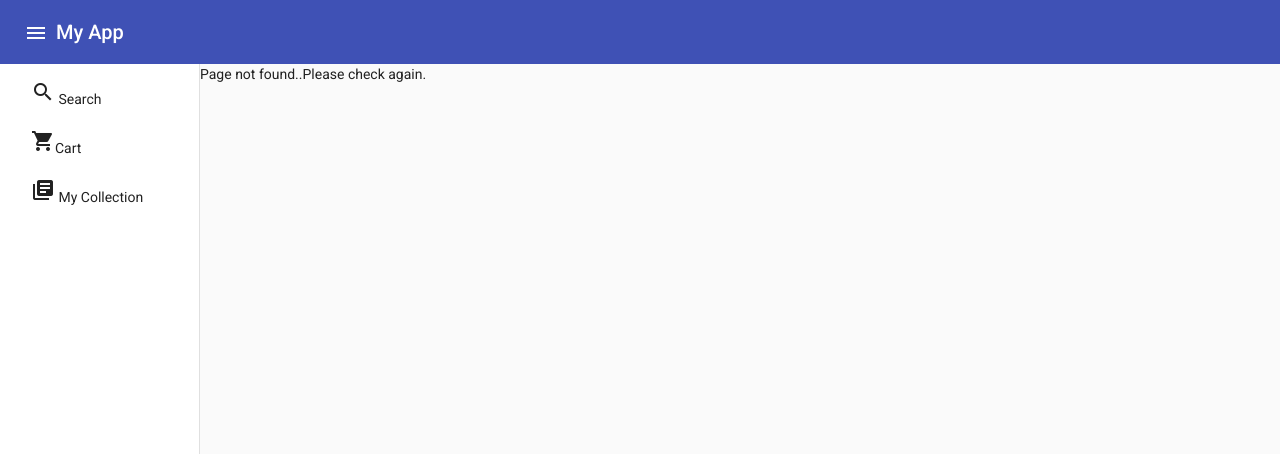
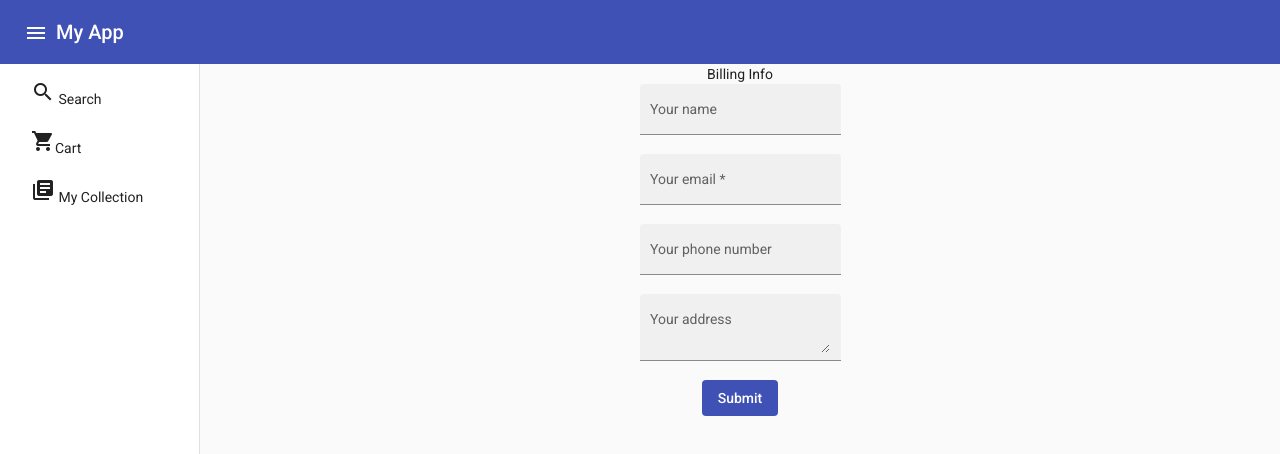
Before and after one commit to csureshpkglobal/store, an Angular app: page /billingpage in a window 1280 px wide. Before the commit this address had no page. Shown: the top 454 px of the page. Built offline with nearby package versions, Linux system fonts and the light colour scheme.

Commit message:
Implemented billing page and integrated with buy now and proceed to purchase.

```diff
--- a/src/app/app-routing.module.ts
+++ b/src/app/app-routing.module.ts
@@ -1,5 +1,6 @@
 import { NgModule } from '@angular/core';
 import { RouterModule, Routes } from '@angular/router';
+import { BillingPageComponent } from './billing-page/billing-page.component';
 import { BookDetailsComponent } from './book-details/book-details.component';
 import { CartComponent } from './cart/cart.component';
 import { MycollectionComponent } from './mycollection/mycollection.component';
@@ -12,6 +13,7 @@ const routes: Routes = [
   { path: 'cart', component: CartComponent },
   { path: 'mycollection', component: MycollectionComponent },
   { path: 'bookdetails', component: BookDetailsComponent },
+  { path: 'billingpage', component: BillingPageComponent },
   { path: '**', component: PageNotFoundComponent },
 ];
 
@@ -24,5 +26,6 @@ export const routingComponents = [
   SearchComponent,
   CartComponent,
   MycollectionComponent,
+  BillingPageComponent,
   PageNotFoundComponent,
 ];
--- a/src/app/app.module.ts
+++ b/src/app/app.module.ts
@@ -10,9 +10,10 @@ import { MaterialModule } from './material/material.module';
 import { FormsModule } from '@angular/forms';
 import { BookDetailsComponent } from './book-details/book-details.component';
 import { CartService } from './cart.service';
+import { BillingPageComponent } from './billing-page/billing-page.component';
 
 @NgModule({
-  declarations: [AppComponent, routingComponents, BookDetailsComponent],
+  declarations: [AppComponent, routingComponents, BookDetailsComponent, BillingPageComponent],
   imports: [
     BrowserModule,
     AppRoutingModule,
--- /dev/null
+++ b/src/app/billing-page/billing-page.component.css
@@ -0,0 +1,5 @@
+#billingForm {
+  display: flex;
+  flex-direction: column;
+  align-items: center;
+}
--- /dev/null
+++ b/src/app/billing-page/billing-page.component.html
@@ -0,0 +1,22 @@
+<form id="billingForm" #f="ngForm" (ngSubmit)="onSubmit(f)">
+  <mat-label>Billing Info</mat-label>
+  <mat-form-field appearance="fill">
+    <mat-label>Your name</mat-label>
+    <input matInput />
+  </mat-form-field>
+  <mat-form-field appearance="fill">
+    <mat-label>Your email</mat-label>
+    <input matInput placeholder="pk@example.com" required />
+    <!-- <mat-error *ngIf="email.invalid">{{ getErrorMessage() }}</mat-error> -->
+  </mat-form-field>
+
+  <mat-form-field appearance="fill">
+    <mat-label>Your phone number</mat-label>
+    <input matInput />
+  </mat-form-field>
+  <mat-form-field appearance="fill">
+    <mat-label>Your address</mat-label>
+    <textarea matInput></textarea>
+  </mat-form-field>
+  <button color="primary" mat-flat-button [disabled]="!isValid">Submit</button>
+</form>
--- /dev/null
+++ b/src/app/billing-page/billing-page.component.ts
@@ -0,0 +1,16 @@
+import { Component, OnInit } from '@angular/core';
+import { NgForm } from '@angular/forms';
+
+@Component({
+  selector: 'app-billing-page',
+  templateUrl: './billing-page.component.html',
+  styleUrls: ['./billing-page.component.css'],
+})
+export class BillingPageComponent implements OnInit {
+  constructor() {}
+  isValid = true;
+  ngOnInit(): void {}
+  onSubmit(f: NgForm) {
+    console.log(f);
+  }
+}
--- a/src/app/book-details/book-details.component.html
+++ b/src/app/book-details/book-details.component.html
@@ -17,6 +17,6 @@
     <button color="primary" mat-flat-button (click)="addToCart()">
       Add to Card
     </button>
-    <button color="primary" mat-flat-button>Buy</button>
+    <button color="primary" mat-flat-button (click)="buyNow()">Buy Now</button>
   </mat-card-actions>
 </mat-card>
--- a/src/app/book-details/book-details.component.ts
+++ b/src/app/book-details/book-details.component.ts
@@ -1,5 +1,5 @@
 import { Component, OnInit } from '@angular/core';
-import { ActivatedRoute, Router } from '@angular/router';
+import { Router } from '@angular/router';
 import { BooksService } from '../books.service';
 import { CartService } from '../cart.service';
 
@@ -10,9 +10,9 @@ import { CartService } from '../cart.service';
 })
 export class BookDetailsComponent implements OnInit {
   constructor(
-    private route: ActivatedRoute,
     private booksService: BooksService,
-    private cartService: CartService
+    private cartService: CartService,
+    private router: Router
   ) {}
   id: string;
   bookDetails: any;
@@ -24,4 +24,7 @@ export class BookDetailsComponent implements OnInit {
   addToCart() {
     this.cartService.addCartItem(this.bookDetails);
   }
+  buyNow() {
+    this.router.navigate(['/billingpage']);
+  }
 }
--- a/src/app/cart/cart.component.html
+++ b/src/app/cart/cart.component.html
@@ -17,7 +17,12 @@
     </mat-card>
   </div>
   <div class="action">
-    <button color="primary" mat-flat-button (click)="proceedToCheckout()">
+    <button
+      color="primary"
+      *ngIf="cartItems.length"
+      mat-flat-button
+      (click)="proceedToCheckout()"
+    >
       Proceed to purchase
     </button>
   </div>
--- a/src/app/cart/cart.component.ts
+++ b/src/app/cart/cart.component.ts
@@ -1,4 +1,5 @@
 import { Component, OnInit } from '@angular/core';
+import { Router } from '@angular/router';
 import { CartService } from '../cart.service';
 
 @Component({
@@ -8,7 +9,7 @@ import { CartService } from '../cart.service';
 })
 export class CartComponent implements OnInit {
   cartItems = [];
-  constructor(private cartService: CartService) {}
+  constructor(private cartService: CartService, private router: Router) {}
 
   ngOnInit(): void {
     this.cartItems = this.cartService.getCartItems();
@@ -17,6 +18,6 @@ export class CartComponent implements OnInit {
     this.cartService.deleteItem(id);
   }
   proceedToCheckout() {
-    console.log('proceedToCheckout: ');
+    this.router.navigate(['/billingpage']);
   }
 }
```
Also changed, not shown: 1 other file (tests, documents, lock files or other folders).
